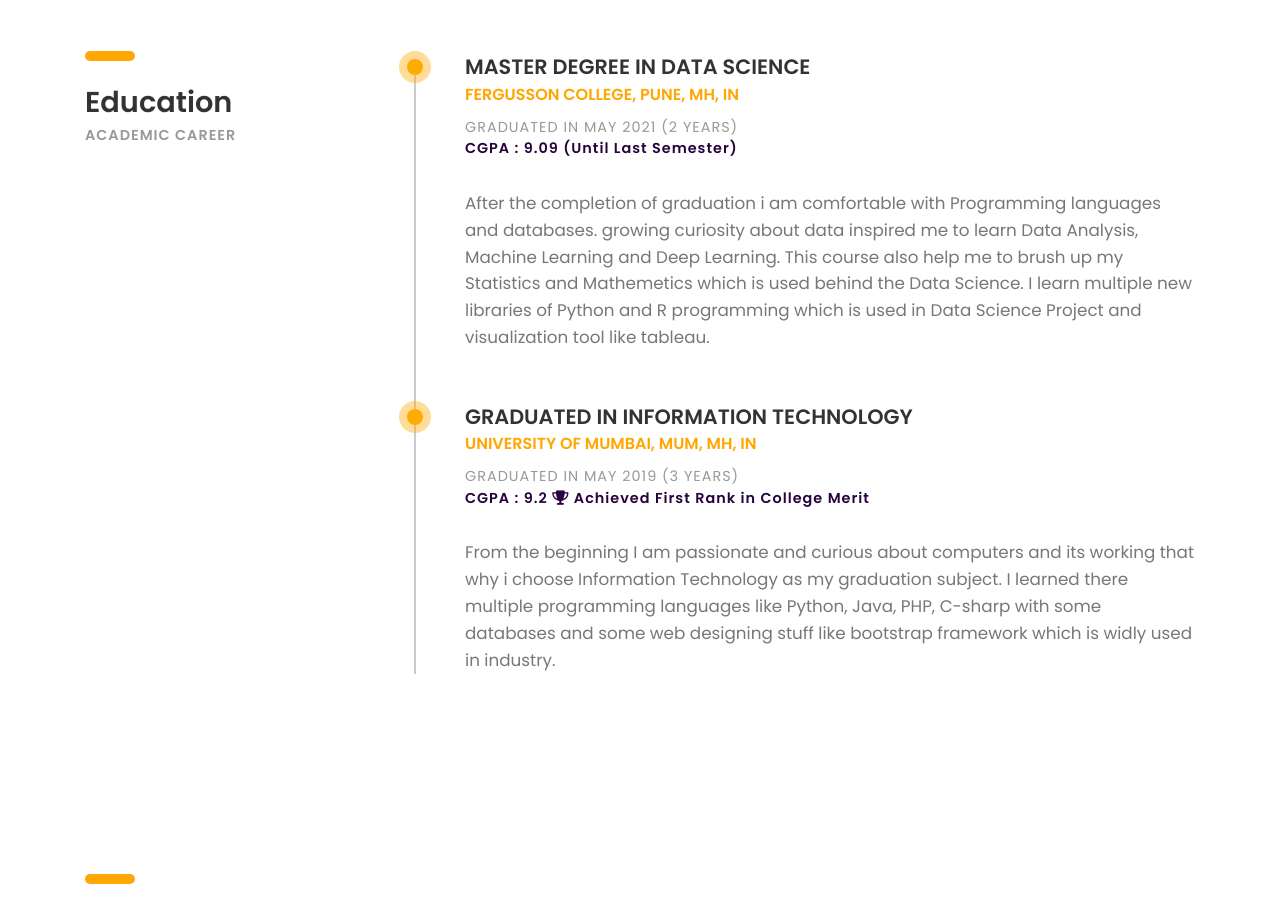
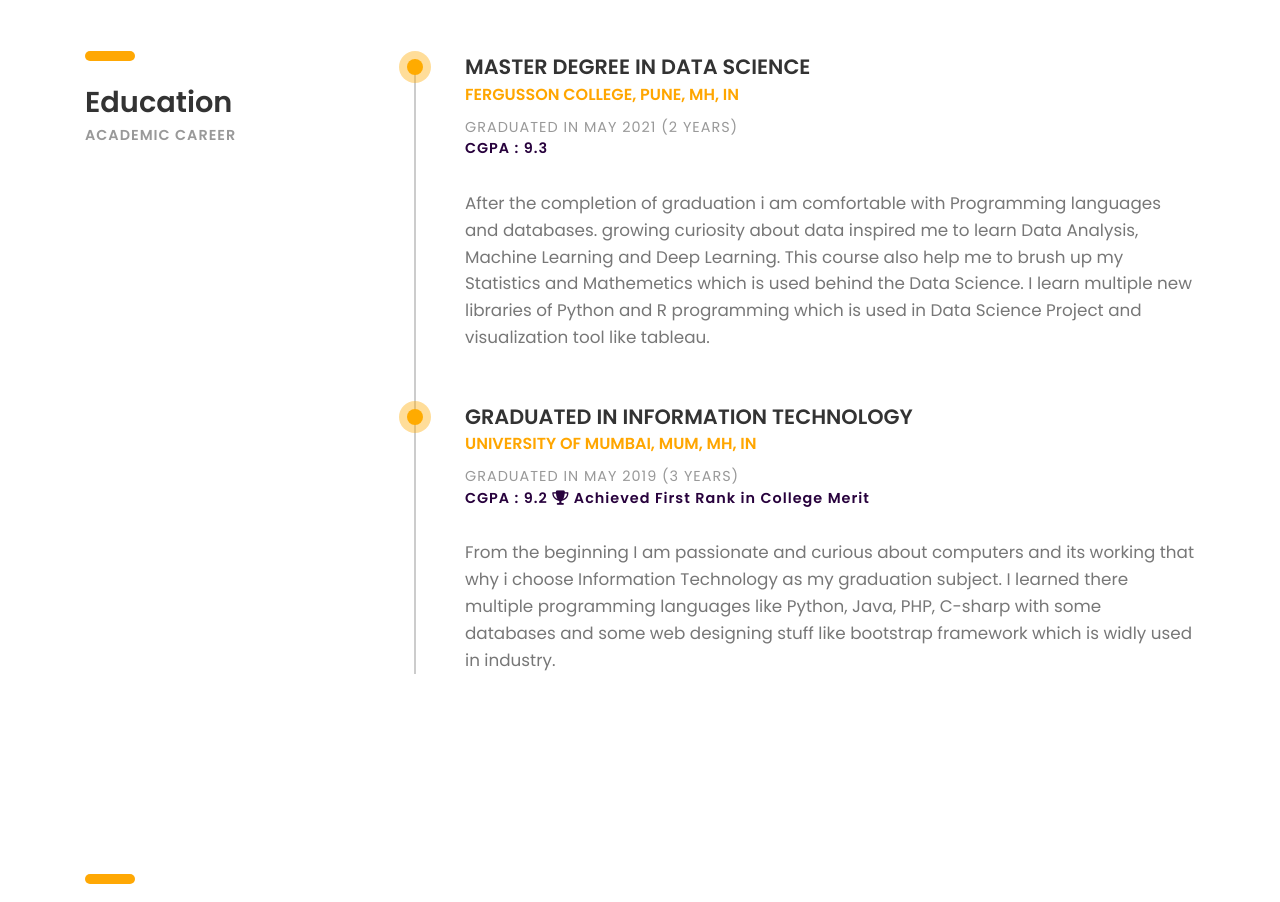
Before and after one commit to siddfulzele/Resume, a plain HTML site: page index.html in a window 1280 px wide. Shown: the part 2260-3162 px from the top of the page. Drawn offline with Linux system fonts and the light colour scheme; files whose address does not match are found by name.

Commit message:
Add files via upload

```diff
--- a/index.html
+++ b/index.html
@@ -378,7 +378,7 @@
 							<h4><b>MASTER DEGREE IN DATA SCIENCE</b></h4>
 							<h5 class="font-yellow"><b>FERGUSSON COLLEGE, PUNE, MH, IN</b></h5>
 							<h6 class="font-lite-black margin-t-10">GRADUATED IN MAY 2021 (2 YEARS)</h6>
-							<h6 class="" style="color :#28023D;"><b>CGPA : 9.09 (Until Last Semester) </b></h6>
+							<h6 class="" style="color :#28023D;"><b>CGPA : 9.3 </b></h6>
 							<p class="margin-tb-30">After the completion of graduation i am comfortable with Programming languages and databases.
 								growing curiosity about data inspired me to learn Data Analysis, Machine Learning and Deep Learning.
 								This course also help me to brush up my Statistics and Mathemetics which is used behind the Data Science.
```
